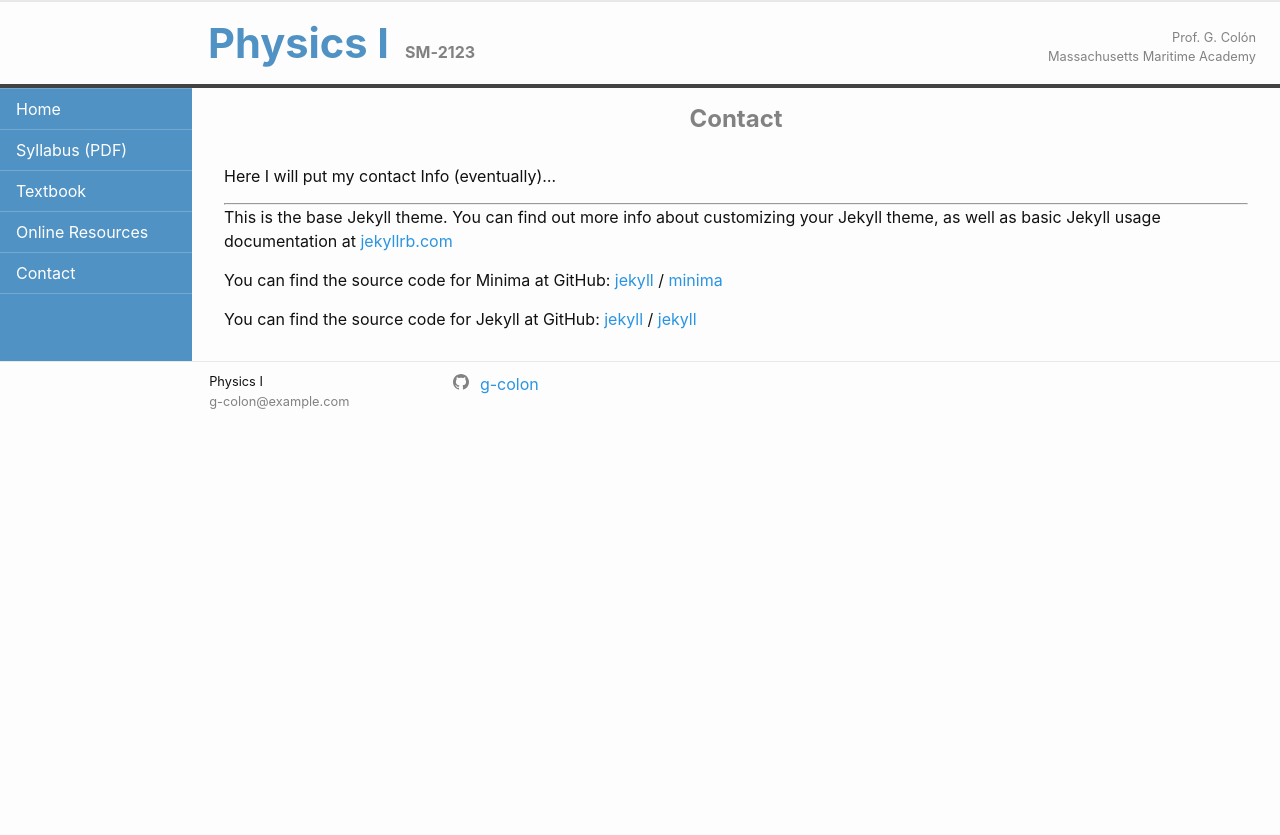
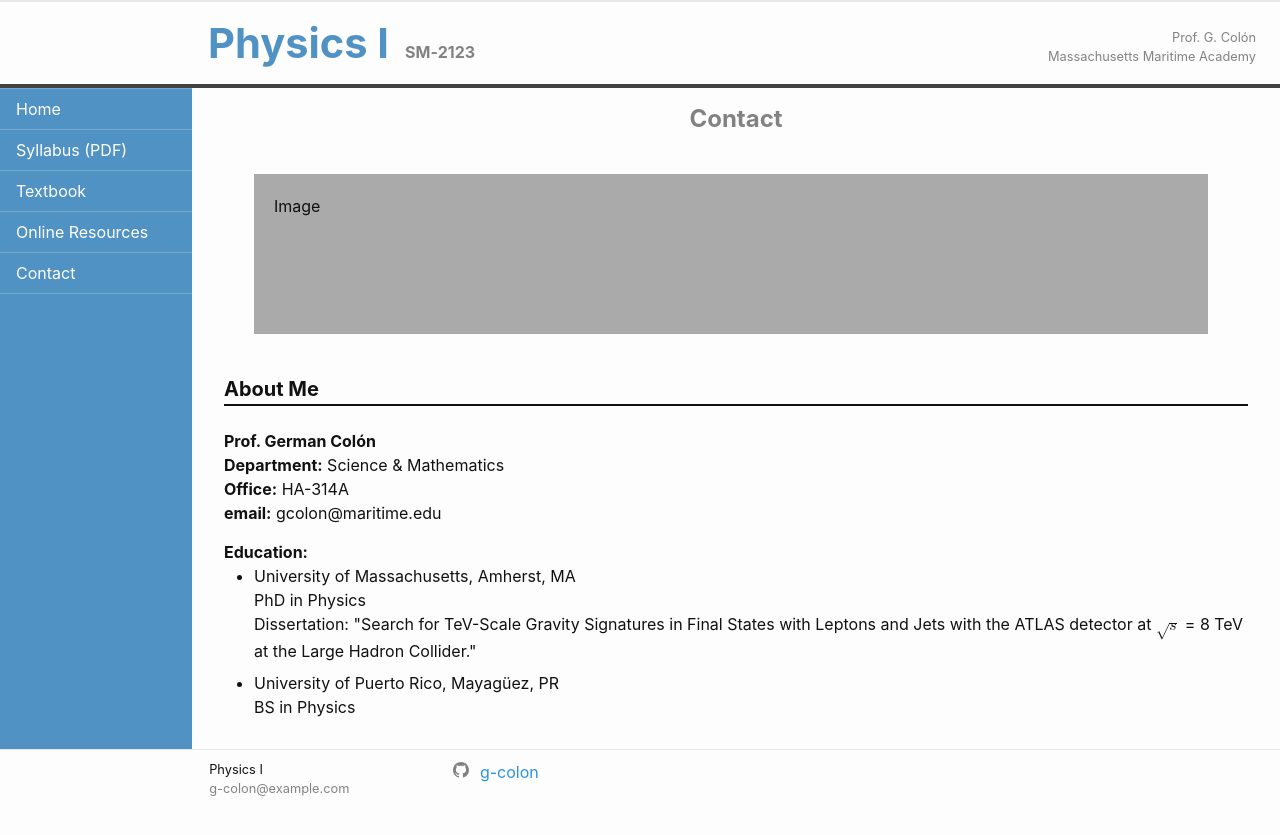
Before and after one commit to g-colon/Physics1, a Jekyll site: the page built from contact.markdown, in a window 1280 px wide. Shown: the top 835 px of the page. Built offline with Jekyll 4.4.1, drawn with Linux system fonts in a browser that asks for light colours.

Commit message:
added contact info, fix favicon alert, added online res page

```diff
--- a/_data/sidebarlist.yml
+++ b/_data/sidebarlist.yml
@@ -10,7 +10,7 @@
   url:       "/textbook"
 
 - item_name: "Online Resources"
-  url:       "#"
+  url:       "/online_res"
 
 - item_name: "Contact"
   url:       "/contact"
--- a/_includes/head.html
+++ b/_includes/head.html
@@ -6,6 +6,7 @@
   <link rel="stylesheet" href="{{ "/assets/css/main.css" | relative_url }}">
   <link rel="shortcut icon" type="image/png" href="{{ site.baseurl }}/images/favicon.png">
   <link rel="icon" type="image/png" href="{{ site.baseurl }}/images/favicon.png">
+  <link rel="icon" type="image/png" sizes="64x64" href="{{ site.baseurl }}/images/favicon-64x64.png">
   <link rel="apple-touch-icon" type="image/png" href="{{ site.baseurl }}/images/favicon.png">
 
   <title>
--- a/_lessons/L01.markdown
+++ b/_lessons/L01.markdown
@@ -74,7 +74,7 @@ lesson: 01
     </figure>
   </a>
 
-<div style="width:80%;">
+<div style="width:80%; margin-bottom: 1rem;">
 The above videos are borrowed from the online version of the course during 2020. While a few comments may be outdated, the main points still apply.
 </div>
 
--- a/contact.markdown
+++ b/contact.markdown
@@ -4,18 +4,31 @@ title: Contact
 permalink: /contact/
 ---
 
-Here I will put my contact Info (eventually)...
-<hr>
+<div class="page-lcolumn" >
+  <div style="height:160px; padding: 20px; background-color: #aaa; margin: 40px 40px 40px 30px;"> Image
+  </div>
+</div>
+<div class="page-rcolumn" >
+  <div style="font-size: 1.25rem; margin-bottom: .5rem; font-weight: bold; border-bottom: 2px solid;">
+    About Me
+  </div>
 
-This is the base Jekyll theme. You can find out more info about customizing your Jekyll theme, as well as basic Jekyll usage documentation at [jekyllrb.com](https://jekyllrb.com/)
-
-You can find the source code for Minima at GitHub:
-[jekyll][jekyll-organization] /
-[minima](https://github.com/jekyll/minima)
-
-You can find the source code for Jekyll at GitHub:
-[jekyll][jekyll-organization] /
-[jekyll](https://github.com/jekyll/jekyll)
-
-
-[jekyll-organization]: https://github.com/jekyll
+  <div style="padding-top: .9em;">
+    <p> <b>Prof. German Col&#243;n</b> <br>
+        <b>Department:</b> Science &#38; Mathematics <br>
+        <b>Office:</b> HA-314A <br>
+        <b>email:</b> gcolon@maritime.edu
+    </p>
+    <p> <b>Education:</b> <br>
+      <ul style="margin-top: -.9em">
+        <li> University of Massachusetts, Amherst, MA <br>
+	     PhD in Physics <br>
+	     Dissertation: "Search for TeV-Scale Gravity Signatures in Final States with Leptons and Jets with the ATLAS detector at <math><msqrt><mi>s</mi></msqrt></math> = 8 TeV at the Large Hadron Collider."
+	</li>
+        <li style="margin-top: .5em;"> University of Puerto Rico, Mayag&#252;ez, PR <br>
+	     BS in Physics
+	</li>
+      </ul>
+    </p>
+  </div>
+</div>
--- a/index.markdown
+++ b/index.markdown
@@ -27,6 +27,9 @@ title: Lesson Schedule
 </table>
 </div>
 
+<div style="margin-bottom: 1rem">
+*Note: Some documents require that you sign in with your MMA account.
+</div>
 <div>
 <!-- <p><a href="lessons/l01_introduction.html"> Attempting link 1 </a></p> -->
 <!-- <p><a href="_lessons/introduction.html"> Attempting link 2 </a></p> -->
```
Also changed, not shown: online_res.markdown (added, +28 -0 lines), images/favicon-64x64.png (added).
